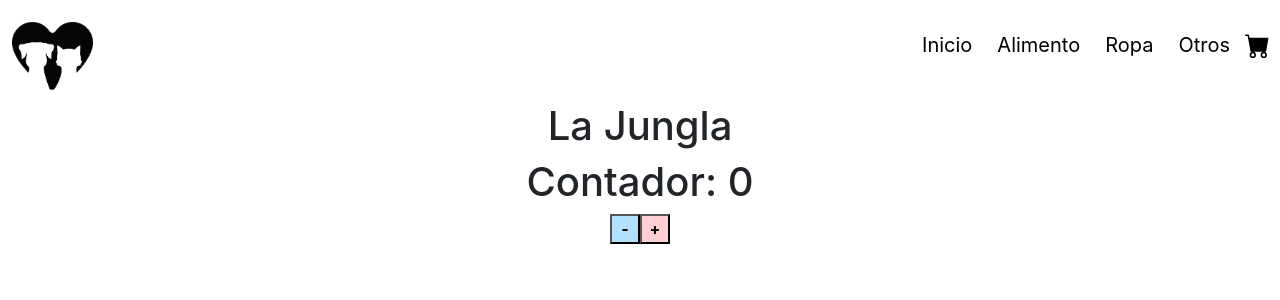
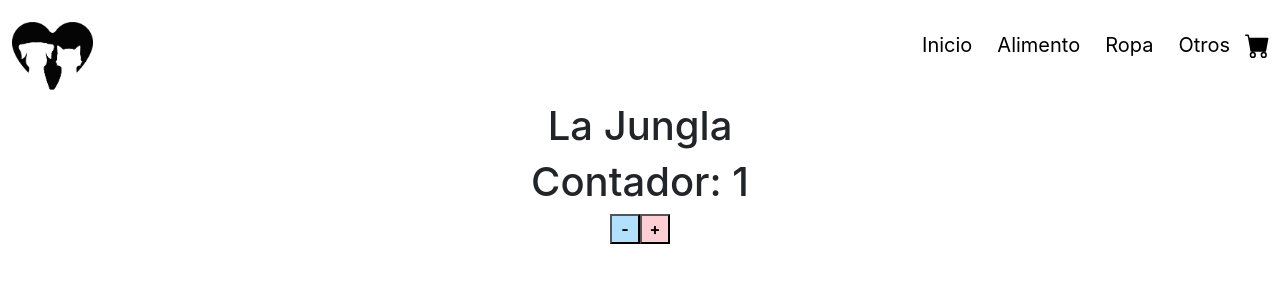
Before and after one commit to Khillari/react-js, a React (Create React App) app: page / in a window 1280 px wide. Shown: the top 300 px of the page. Built offline with nearby package versions, Linux system fonts and the light colour scheme.

Commit message:
actualice el initial del contador

```diff
--- a/src/components/ItemCount/ItemCount.js
+++ b/src/components/ItemCount/ItemCount.js
@@ -2,7 +2,7 @@ import React, { useState } from 'react';
 import './ItemCount.css';
 
 export const Counter = (props) => {
-    const [count, setCount] = useState(0);
+    const [count, setCount] = useState(props.initial);
 
     function onAdd () {
         if (count < props.stock){
--- a/src/components/ItemListContainer/ItemListContainer.js
+++ b/src/components/ItemListContainer/ItemListContainer.js
@@ -4,7 +4,7 @@ import { Counter } from '../ItemCount/ItemCount';
 export const ItemListContainer = (props) => {
     return (<div>
                 <h1>{props.texto}</h1>
-                <Counter stock="20"/>
+                <Counter stock="20" initial="1"/>
             </div>
         )
 }
```
